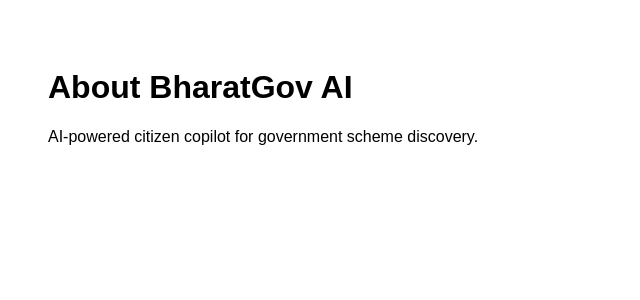
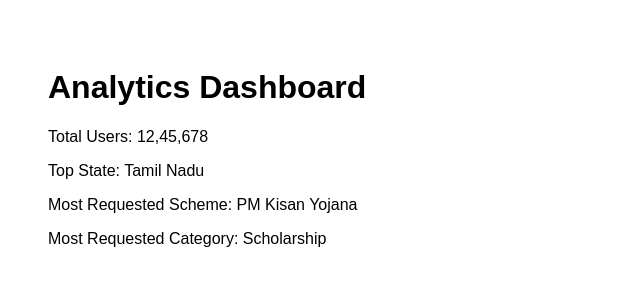
Before and after one commit to indrajithyadav045-code/bharatgov-ai, a Next.js app: page /analytics in a window 1280 px wide. Shown: the top 300 px of the page, without its empty margins (0-640 px from the left). Built offline with nearby package versions, Linux system fonts and the light colour scheme.

Commit message:
Update page.jsx

```diff
--- a/app/analytics/page.jsx
+++ b/app/analytics/page.jsx
@@ -1,8 +1,11 @@
-export default function AboutPage() {
+export default function AnalyticsPage() {
   return (
     <main style={{ padding: "40px", fontFamily: "Arial" }}>
-      <h1>About BharatGov AI</h1>
-      <p>AI-powered citizen copilot for government scheme discovery.</p>
+      <h1>Analytics Dashboard</h1>
+      <p>Total Users: 12,45,678</p>
+      <p>Top State: Tamil Nadu</p>
+      <p>Most Requested Scheme: PM Kisan Yojana</p>
+      <p>Most Requested Category: Scholarship</p>
     </main>
   );
 }
```
